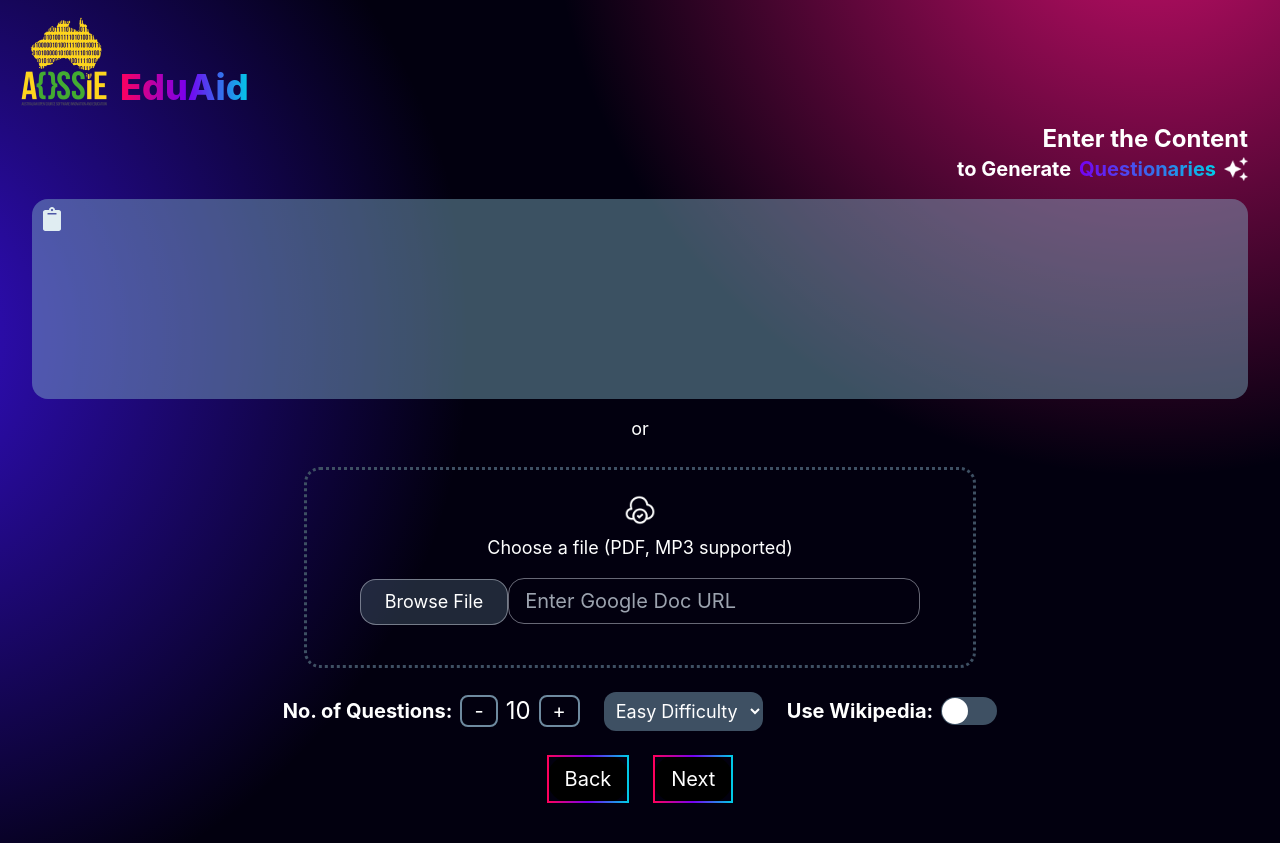
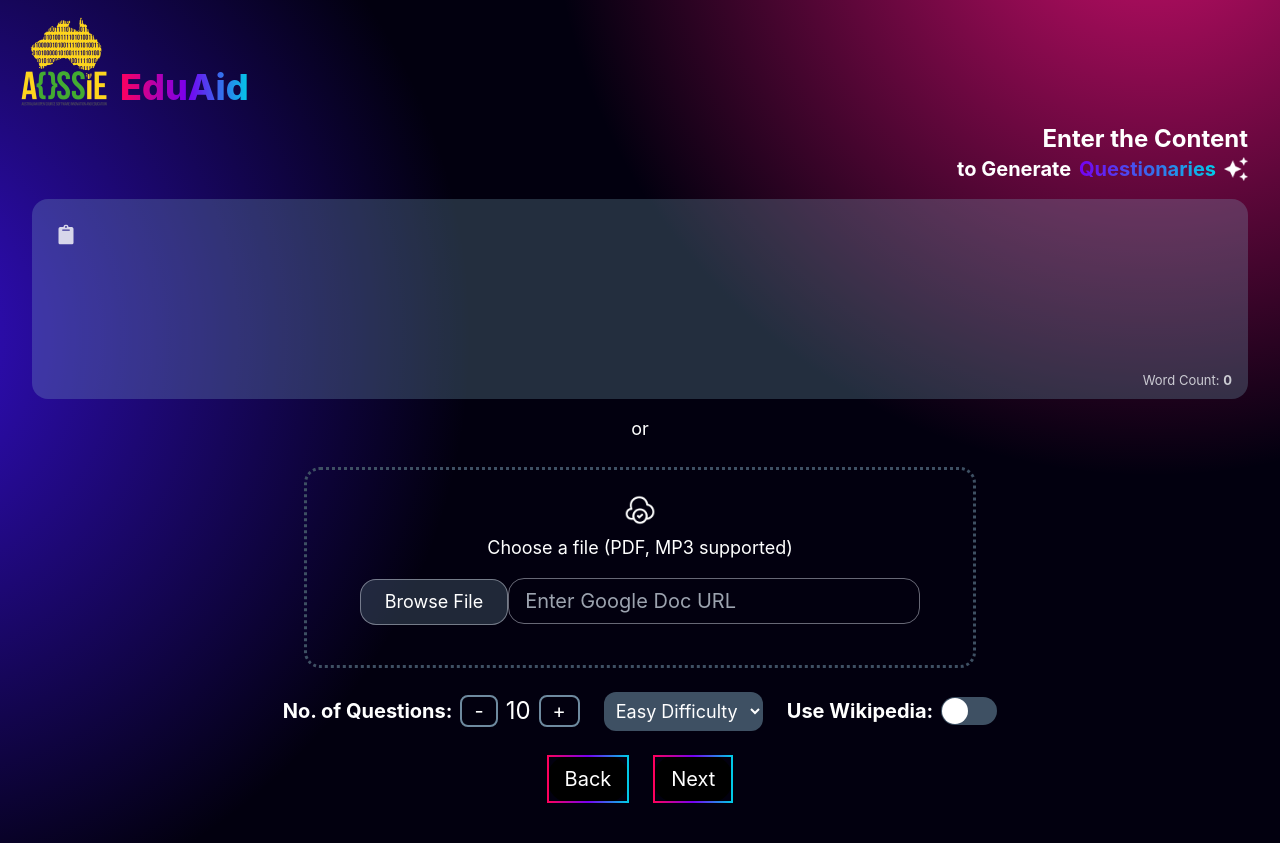
Before and after one commit to AOSSIE-Org/EduAid, a React (Create React App) app in the folder eduaid_web/: page /#/input in a window 1280 px wide. Built offline with nearby package versions, Linux system fonts and the light colour scheme; no server answers.

Commit message:
added the feature of word count and fixed the misalignment

```diff
--- a/eduaid_web/src/App.css
+++ b/eduaid_web/src/App.css
@@ -28,6 +28,20 @@
   color: #61dafb;
 }
 
+.word-count {
+  margin-top: 8px;
+  text-align: right;
+  position: absolute;
+  right: 16px;
+  font-size: 13px;
+  color: #e5e7eb;
+  opacity: 0.85;
+  bottom: 8px;
+  pointer-events: none;
+}
+
+
+
 @keyframes App-logo-spin {
   from {
     transform: rotate(0deg);
--- a/eduaid_web/src/pages/Text_Input.jsx
+++ b/eduaid_web/src/pages/Text_Input.jsx
@@ -8,6 +8,8 @@ import Switch from "react-switch";
 import { Link } from "react-router-dom";
 import apiClient from "../utils/apiClient";
 
+
+
 const Text_Input = () => {
   const [text, setText] = useState("");
   const [difficulty, setDifficulty] = useState("Easy Difficulty");
@@ -17,6 +19,17 @@ const Text_Input = () => {
   const [fileContent, setFileContent] = useState("");
   const [docUrl, setDocUrl] = useState("");
   const [isToggleOn, setIsToggleOn] = useState(0);
+
+  const handleChange = (e) => {
+  setText(e.target.value);
+};
+
+const wordCount = text
+  .trim()
+  .split(/\s+/)
+  .filter(word => word.length > 0).length;
+
+
 
   const toggleSwitch = () => {
     setIsToggleOn((isToggleOn + 1) % 2);
@@ -165,18 +178,34 @@ const Text_Input = () => {
         </div>
 
         {/* Textarea */}
-        <div className="relative bg-[#83b6cc40] mx-4 sm:mx-8 rounded-2xl p-4 min-h-[160px] sm:min-h-[200px] mt-4">
-          <button className="absolute top-0 left-0 p-2 text-white focus:outline-none">
-            <FaClipboard className="h-[24px] w-[24px]" />
-          </button>
+      <div className="relative bg-[#83b6cc40] mx-4 sm:mx-8 rounded-2xl p-4 min-h-[160px] sm:min-h-[200px] mt-4">
+
+  {/* ICON */}
+  <button className="absolute top-6 left-6 text-white opacity-80 focus:outline-none translate-y-[1.5px]">
+    <FaClipboard className="h-[20px] w-[20px]" />
+  </button>
           <textarea
-            className="absolute inset-0 p-8 pt-6 bg-[#83b6cc40] text-lg sm:text-xl rounded-2xl outline-none resize-none h-full overflow-y-auto text-white caret-white"
+            className="absolute inset-0 bg-transparent
+               pl-14 pr-6 pt-6 pb-6
+               text-lg sm:text-xl
+               rounded-2xl
+               outline-none resize-none
+               overflow-y-auto
+               text-white caret-white
+               leading-[1.35]
+               translate-y-[-1.5px]"
+
             style={{ scrollbarWidth: "none", msOverflowStyle: "none" }}
             value={text}
-            onChange={(e) => setText(e.target.value)}
+            onChange={handleChange}
           />
           <style>{`textarea::-webkit-scrollbar { display: none; }`}</style>
+           <div className="word-count">
+  Word Count: <strong>{wordCount}</strong>
+</div>
         </div>
+
+
 
         {/* Separator */}
         <div className="text-white text-center my-4 text-lg">or</div>
--- /dev/null
+++ b/eduaid_web/src/workers/app.tsx
@@ -0,0 +1,53 @@
+import React, { useState } from 'react';
+// These icons come from the lucide-react library shown in your photo
+import { AlignLeft, Hash, Type } from 'lucide-react';
+
+export default function App() {
+  // 1. Logic to track the text
+  const [text, setText] = useState("");
+
+  // 2. Calculation logic
+  const wordCount = text.trim() ? text.trim().split(/\s+/).length : 0;
+  const charCount = text.length;
+
+  return (
+    <div className="min-h-screen bg-gray-50 flex flex-col items-center justify-center p-6">
+      <div className="w-full max-w-2xl bg-white p-8 rounded-3xl shadow-xl border border-gray-100">
+
+        <div className="mb-6 flex items-center gap-3">
+          <div className="p-2 bg-blue-600 rounded-lg">
+            <Type className="text-white" size={24} />
+          </div>
+          <h1 className="text-2xl font-bold text-gray-800">Live Word Counter</h1>
+        </div>
+
+        {/* 3. The Text Box Area */}
+        <div className="relative w-full">
+          <textarea
+            value={text}
+            onChange={(e) => setText(e.target.value)}
+            placeholder="Start typing your content here..."
+            className="w-full h-80 p-6 border-2 border-gray-200 rounded-2xl focus:border-blue-500 focus:ring-4 focus:ring-blue-50 outline-none resize-none text-lg transition-all"
+          />
+
+          {/* 4. The Counter Overlay inside the box */}
+          <div className="absolute bottom-6 right-6 flex items-center gap-4 bg-white/90 backdrop-blur-md px-4 py-2 rounded-full border border-gray-200 shadow-sm pointer-events-none select-none">
+            <div className="flex items-center gap-2 text-sm font-bold text-blue-600">
+              <AlignLeft size={16} />
+              <span>{wordCount} words</span>
+            </div>
+            <div className="w-px h-4 bg-gray-300"></div>
+            <div className="flex items-center gap-2 text-sm font-bold text-gray-600">
+              <Hash size={16} />
+              <span>{charCount} characters</span>
+            </div>
+          </div>
+        </div>
+
+        <p className="mt-4 text-center text-gray-400 text-sm">
+          Your text is automatically saved as you type.
+        </p>
+      </div>
+    </div>
+  );
+}
```
Also changed, not shown: 1 other file (tests, documents, lock files or other folders).
